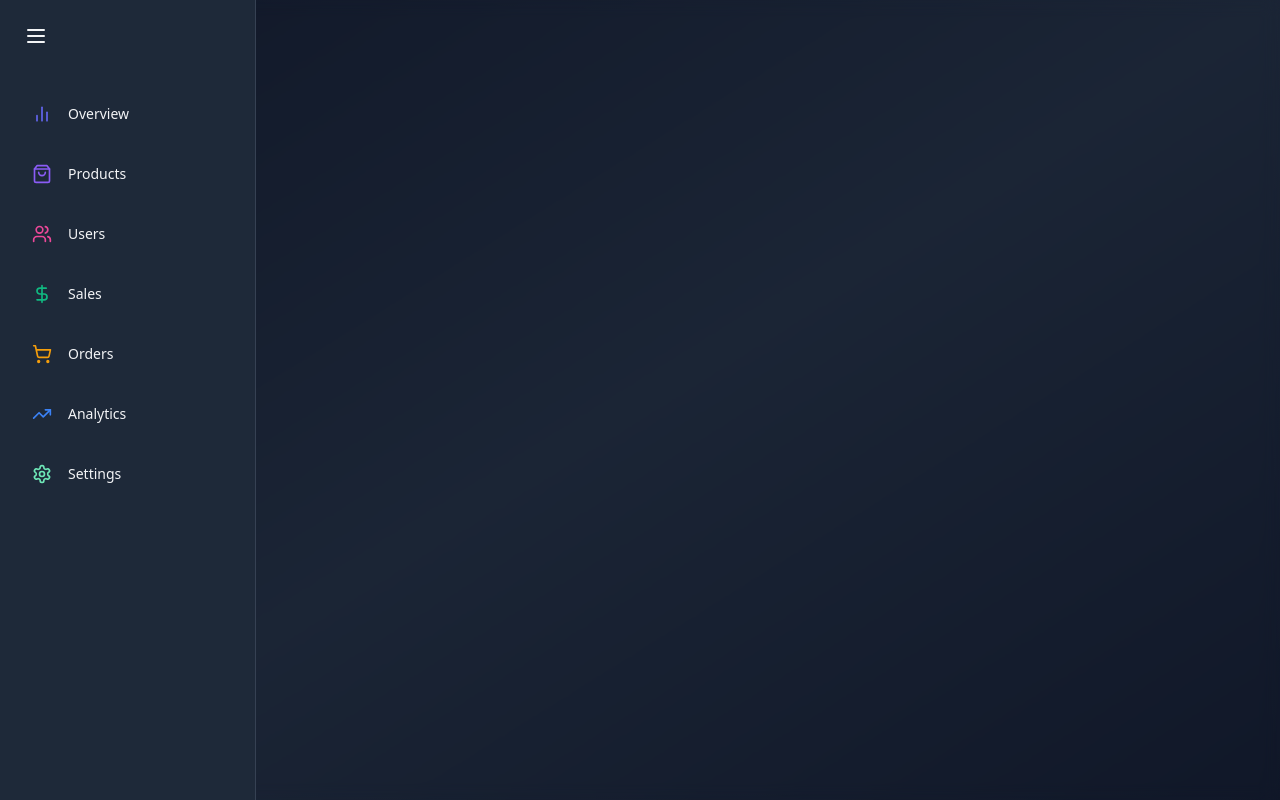
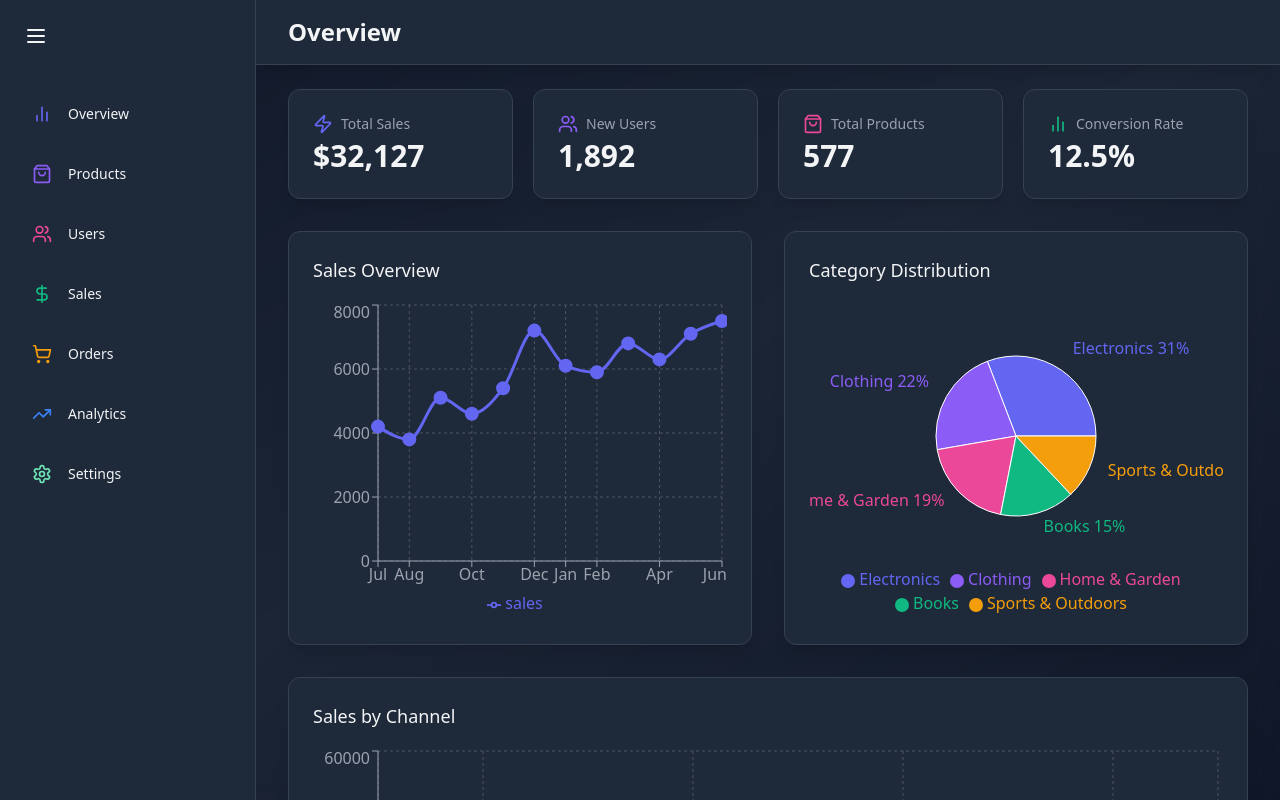
Before and after one commit to Zafar-Ashfak/admin-dashboard, a React (Vite) app: page / in a window 1280 px wide. Built offline with nearby package versions, Linux system fonts and the light colour scheme.

Commit message:
Add Overview component and update App

```diff
--- a/src/App.jsx
+++ b/src/App.jsx
@@ -1,9 +1,9 @@
 // Import Packages
 import React from "react";
-
+import { Routes, Route } from "react-router-dom";
 // Import Components
 import Sidebar  from "./components/common/Sidebar";
-
+import OverviewPage from "./pages/OverviewPage";
 
 function App() {
   return (
@@ -16,6 +16,9 @@ function App() {
       </div>
 
       <Sidebar />
+      <Routes>
+        <Route path="/" element={<OverviewPage />} />
+      </Routes>
     </div>
   );
 }
--- /dev/null
+++ b/src/components/common/Header.jsx
@@ -0,0 +1,13 @@
+import React from 'react'
+
+function Header({ title }) {
+  return (
+    <header className='bg-gray-800 bg-opacity-50 backdrop-blur-md shadow-lg border-b border-gray-700'>
+      <div className='max-w-7xl mx-auto py-4 px-4 sm:px-6 lg:px-8'>
+        <h1 className='text-2xl font-semibold text-gray-100'>{title}</h1>
+      </div>
+    </header>
+  )
+}
+
+export default Header
--- /dev/null
+++ b/src/components/common/StatCard.jsx
@@ -0,0 +1,23 @@
+import React from "react";
+import { motion } from "framer-motion";
+
+function StatCard({ name, icon: Icon, value, color }) {
+  return (
+    <motion.div
+      className="bg-gray-800 bg-opacity-50 backdrop-blur-md overflow-hidden shadow-lg rounded-xl border border-gray-700"
+      whileHover={{
+        y: -5,
+        boxShadow: "0 25px 50px -12px rgba(0, 0, 0, 0.5",
+      }}>
+      <div className="px-4 py-5 sm:p-6">
+        <span className="flex items-center text-sm font-medium text-gray-400">
+          <Icon size={20} className="mr-2" style={{ color }} />
+          {name}
+        </span>
+        <p className="mt-1 text-3xl font-semibold text-gray-100">{value}</p>
+      </div>
+    </motion.div>
+  );
+}
+
+export default StatCard;
--- /dev/null
+++ b/src/components/overview/CategoryDistributionChart.jsx
@@ -0,0 +1,68 @@
+import { motion } from "framer-motion";
+import {
+  PieChart,
+  Pie,
+  Cell,
+  Tooltip,
+  ResponsiveContainer,
+  Legend,
+} from "recharts";
+
+const categoryData = [
+  { name: "Electronics", value: 4500 },
+  { name: "Clothing", value: 3200 },
+  { name: "Home & Garden", value: 2800 },
+  { name: "Books", value: 2200 },
+  { name: "Sports & Outdoors", value: 1900 },
+];
+
+const COLORS = ["#6366F1", "#8B5CF6", "#EC4899", "#10B981", "#F59E0B"];
+
+function CategoryDistributionChart() {
+  return (
+    <motion.div
+      className="bg-gray-800 bg-opacity-50 backdrop-blur-md shadow-lg rounded-xl p-6 border border-gray-700"
+      initial={{ opacity: 0, y: 20 }}
+      animate={{ opacity: 1, y: 0 }}
+      transition={{ delay: 0.3 }}>
+      <h2 className="text-lg font-medium mb-4 text-gray-100">
+        Category Distribution
+      </h2>
+      <div className="h-80">
+        <ResponsiveContainer width={"100%"} height={"100%"}>
+          <PieChart>
+            <Pie
+              data={categoryData}
+              cx={"50%"}
+              cy={"50%"}
+              labelLine={false}
+              outerRadius={80}
+              fill="#8884d8"
+              dataKey="value"
+              label={({ name, percent }) =>
+                `${name} ${(percent * 100).toFixed(0)}%`
+              }>
+              {categoryData.map((entry, index) => (
+                <Cell
+                  key={`cell-${index}`}
+                  fill={COLORS[index % COLORS.length]}
+                />
+              ))}
+            </Pie>
+            <Tooltip
+              contentStyle={{
+                backgroundColor: "rgba(31, 41, 55, 0.8)",
+                borderColor: "#4B5563",
+              }}
+              itemStyle={{ color: "#E5E7EB" }}
+            />
+
+            <Legend />
+          </PieChart>
+        </ResponsiveContainer>
+      </div>
+    </motion.div>
+  );
+}
+
+export default CategoryDistributionChart;
--- /dev/null
+++ b/src/components/overview/SalesChannelChart.jsx
@@ -0,0 +1,61 @@
+import { motion } from "framer-motion";
+import {
+  Bar,
+  BarChart,
+  CartesianGrid,
+  Cell,
+  Legend,
+  ResponsiveContainer,
+  Tooltip,
+  XAxis,
+  YAxis,
+} from "recharts";
+
+const COLORS = ["#6366F1", "#8B5CF6", "#EC4899", "#10B981", "#F59E0B"];
+
+const salesChannelData = [
+  { name: "Website", value: 45600 },
+  { name: "Mobile App", value: 38200 },
+  { name: "Marketplace", value: 28900 },
+  { name: "Social Media", value: 18700 },
+];
+function SalesChannelChart() {
+  return (
+    <motion.div
+      className="bg-gray-800 bg-opacity-50 backdrop-blur-md shadow-lg rounded-xl p-6 lg:col-span-2 border border-gray-700"
+      initial={{ opacity: 0, y: 20 }}
+      animate={{ opacity: 1, y: 0 }}
+      transition={{ delay: 0.4 }}>
+      <h2 className="text-lg font-medium mb-4 text-gray-100">
+        Sales by Channel
+      </h2>
+      <div className="h-80">
+        <ResponsiveContainer>
+          <BarChart data={salesChannelData}>
+            <CartesianGrid strokeDasharray={"3 3"} stroke="#4B5563" />
+            <XAxis dataKey={"name"} stroke="#9CA3AF" />
+            <YAxis stroke="#9CA3AF" />
+            <Tooltip
+              contentStyle={{
+                backgroundColor: "rgba(31, 41, 55, 0.8)",
+                borderColor: "#4B5563",
+              }}
+              itemStyle={{ color: "#E5E7EB" }}
+            />
+            <Legend />
+            <Bar dataKey={"value"} fill="#8884d8">
+              {salesChannelData.map((entry, index) => (
+                <Cell
+                  key={`cell-${index}`}
+                  fill={COLORS[index % COLORS.length]}
+                />
+              ))}
+            </Bar>
+          </BarChart>
+        </ResponsiveContainer>
+      </div>
+    </motion.div>
+  );
+}
+
+export default SalesChannelChart;
--- /dev/null
+++ b/src/components/overview/SalesOverviewChart.jsx
@@ -0,0 +1,66 @@
+import {
+  LineChart,
+  Line,
+  XAxis,
+  YAxis,
+  CartesianGrid,
+  Tooltip,
+  ResponsiveContainer,
+  Legend,
+} from "recharts";
+import { motion } from "framer-motion";
+
+const salesData = [
+  { name: "Jul", sales: 4200 },
+  { name: "Aug", sales: 3800 },
+  { name: "Sep", sales: 5100 },
+  { name: "Oct", sales: 4600 },
+  { name: "Nov", sales: 5400 },
+  { name: "Dec", sales: 7200 },
+  { name: "Jan", sales: 6100 },
+  { name: "Feb", sales: 5900 },
+  { name: "Mar", sales: 6800 },
+  { name: "Apr", sales: 6300 },
+  { name: "May", sales: 7100 },
+  { name: "Jun", sales: 7500 },
+];
+
+function SalesOverviewChart() {
+  return (
+    <motion.div
+      className="bg-gray-800 bg-opacity-50 backdrop-blur-md shadow-lg rounded-xl p-6 border border-gray-700"
+      initial={{ opacity: 0, y: 20 }}
+      animate={{ opacity: 1, y: 0 }}
+      transition={{ delay: 0.2 }}>
+      <h2 className="text-lg font-medium mb-4 text-gray-100">Sales Overview</h2>
+
+      <div className="h-80">
+        <ResponsiveContainer width={"100%"} height={"100%"}>
+          <LineChart data={salesData}>
+            <CartesianGrid strokeDasharray="3 3" stroke="#4B5563" />
+            <XAxis dataKey={"name"} stroke="#9ca3af" />
+            <YAxis stroke="#9ca3af" />
+            <Tooltip
+              contentStyle={{
+                backgroundColor: "rgba(31, 41, 55, 0.8)",
+                borderColor: "4B5563",
+              }}
+              itemStyle={{color: "#E5E7EB"}}
+            />
+            <Legend />
+            <Line
+              type="monotone"
+              dataKey="sales"
+              stroke="#6366F1"
+              strokeWidth={3}
+              dot={{ fill: "#6366F1", strokeWidth: 2, r: 6 }}
+              activeDot={{ r: 8, strokeWidth: 2 }}
+            />
+          </LineChart>
+        </ResponsiveContainer>
+      </div>
+    </motion.div>
+  );
+}
+
+export default SalesOverviewChart;
--- /dev/null
+++ b/src/pages/OverviewPage.jsx
@@ -0,0 +1,62 @@
+// Import Packages
+import { motion } from "framer-motion";
+import { BarChart2, ShoppingBag, Users, Zap,  } from "lucide-react";
+
+// Import Components
+import Header from "../components/common/Header";
+import StatCard from "../components/common/StatCard";
+import SalesOverviewChart from "../components/overview/SalesOverviewChart";
+import CategoryDistributionChart from "../components/overview/CategoryDistributionChart";
+import SalesChannelChart from "../components/overview/SalesChannelChart";
+
+function OverviewPage() {
+  return (
+    <div className="flex-1 overflow-auto relative z-10">
+      <Header title="Overview" />
+
+      <main className="max-w-7xl mx-auto py-6 px-4 lg:px-8">
+        {/* STATS */}
+        <motion.div
+          className="grid grid-cols-1 gap-5 sm:grid-cols-2 lg:grid-cols-4 mb-8"
+          initial={{ opacity: 0, y: 20 }}
+          animate={{ opacity: 1, y: 0 }}
+          transition={{ duration: 1 }}>
+          <StatCard
+            name="Total Sales"
+            icon={Zap}
+            value="$32,127"
+            color="#6366F1"
+          />
+
+          <StatCard
+            name="New Users"
+            icon={Users}
+            value="1,892"
+            color="#8B5CF6"
+          />
+          <StatCard
+            name="Total Products"
+            icon={ShoppingBag}
+            value="577"
+            color="#EC4899"
+          />
+          <StatCard
+            name="Conversion Rate"
+            icon={BarChart2}
+            value="12.5%"
+            color="#10B981"
+          />
+        </motion.div>
+
+        {/* CHARTS */}
+        <div className="grid grid-cols-1 lg:grid-cols-2 gap-8">
+          <SalesOverviewChart />
+          <CategoryDistributionChart />
+          <SalesChannelChart />
+        </div>
+      </main>
+    </div>
+  );
+}
+
+export default OverviewPage;
```
